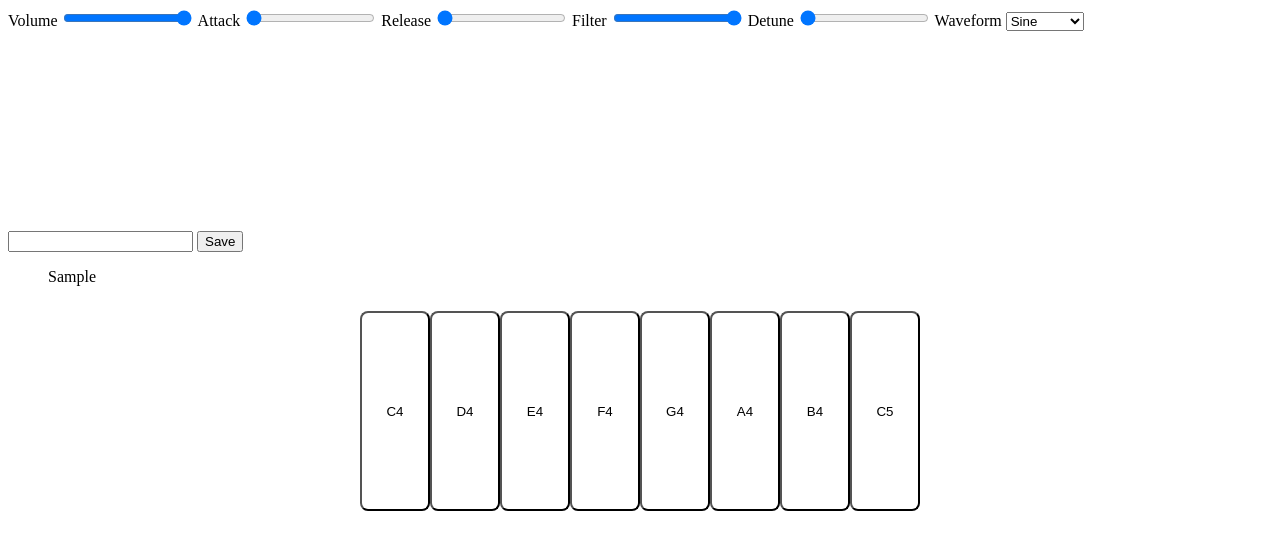
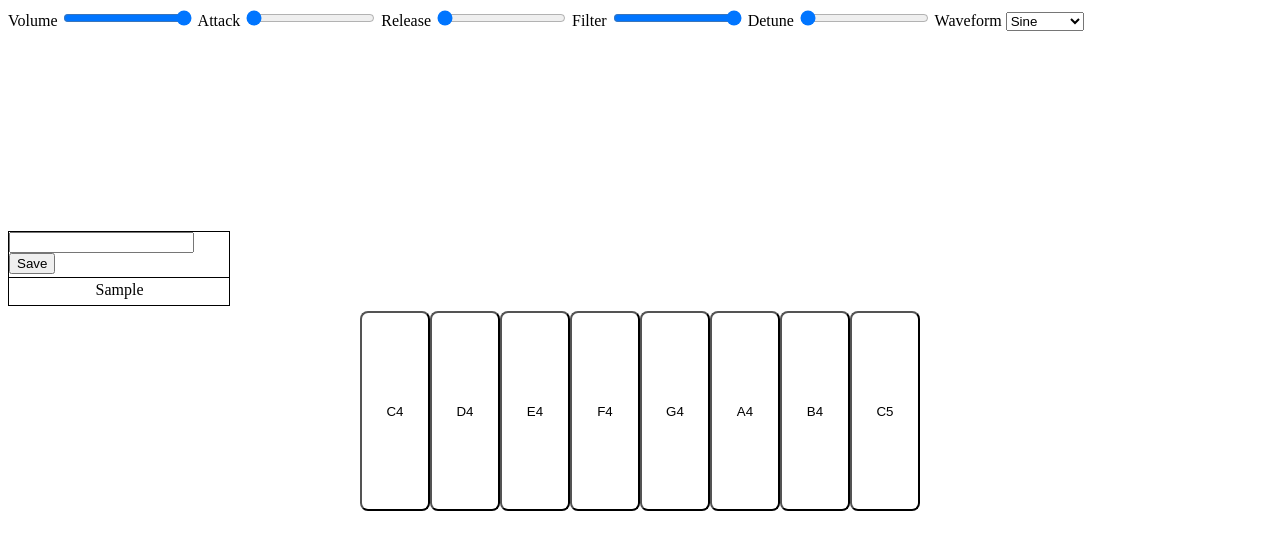
Before and after one commit to osu-cs290-f25/final-project-keysynth, a plain HTML site: page index.html in a window 1280 px wide. Both pictures are taken after typing "Sample" into the empty fields and a click on the button "Save". Drawn offline with Linux system fonts and the light colour scheme.

Commit message:
preset borders

```diff
--- a/style.css
+++ b/style.css
@@ -32,6 +32,35 @@ input[type*=range]:hover {
     cursor: pointer;
 }
 
+#save-button {
+    cursor: pointer;
+}
+
+#preset-container {
+   border: 1px solid black;
+   width: 220px;
+   height: inherit;
+}
+
+ul {
+    margin: 0%  ;
+}
+
+li {
+    padding: 3px;
+    margin: 3px;
+    margin-left: 0px;
+    position: relative;
+    right: 40px;
+}
+
+ul li {
+
+    border-top: 1px solid black;
+    width: 215px;
+    text-align: center;
+}
+
 /*
 .black-key {
     background-color: black;
```
